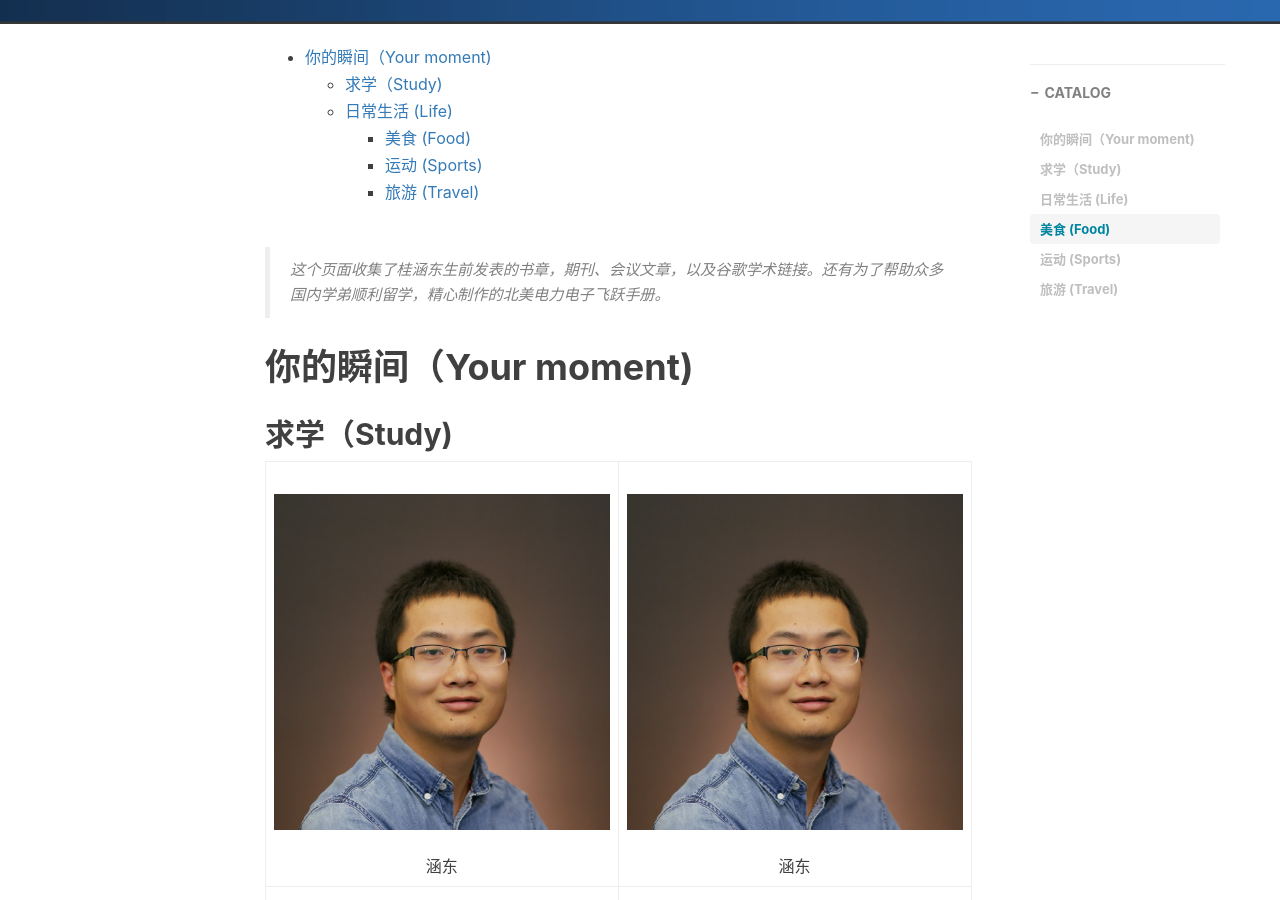
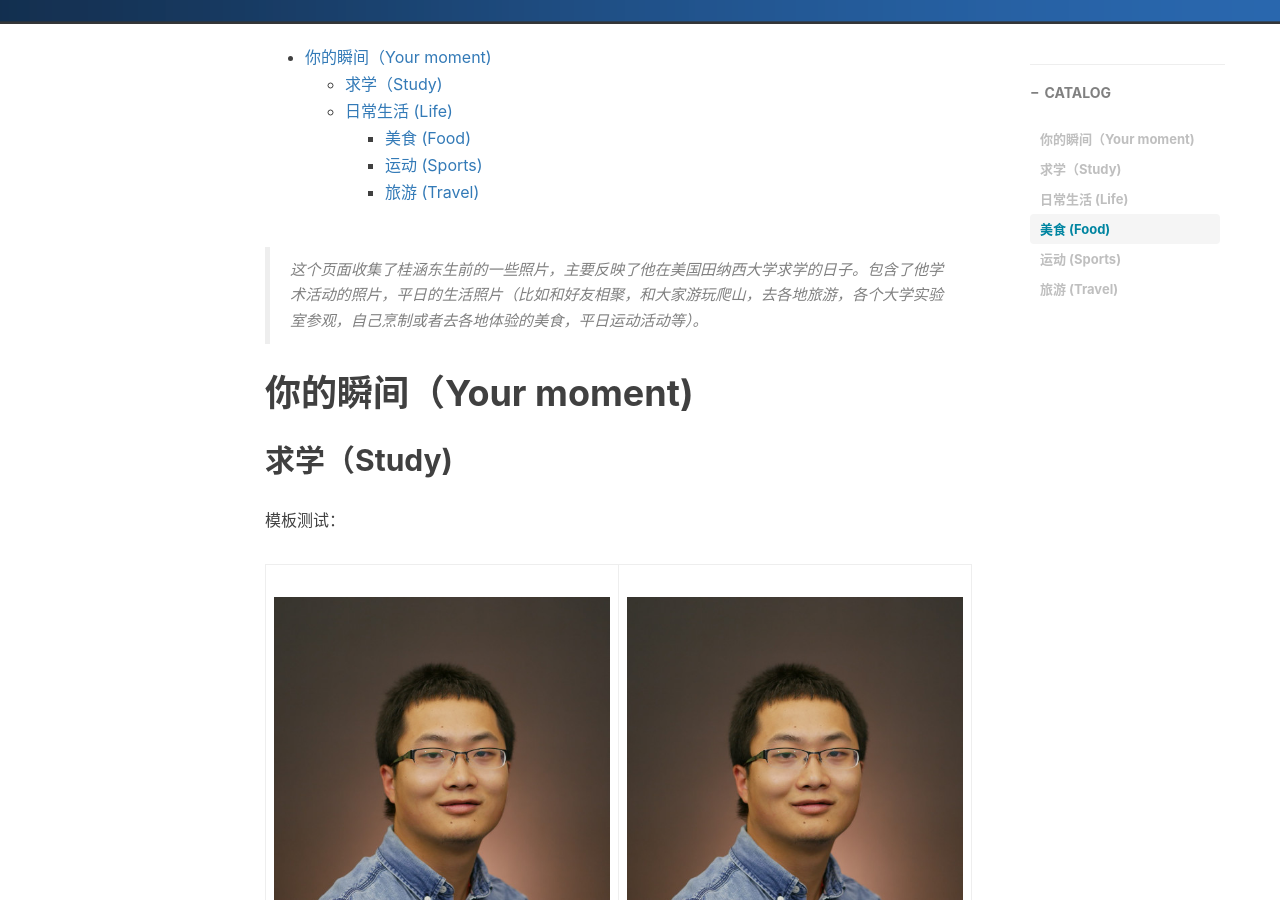
Before and after one commit to HandongGui/HandongGui.github.io, a Jekyll site: the page built from _posts/2020-08-03-Moment.md, in a window 1280 px wide and 900 px high, scrolled down 541 px. Built offline with Jekyll 4.4.1, drawn with Linux system fonts in a browser that asks for light colours; nearby versions of some CDN libraries; comment, search, counter and statistics services are not loaded.

Commit message:
Update 2020-08-03-Moment.md

```diff
--- a/_posts/2020-08-03-Moment.md
+++ b/_posts/2020-08-03-Moment.md
@@ -15,13 +15,12 @@ tags:
 * Catalog
 {:toc #markdown-toc}
 
-> 这个页面收集了桂涵东生前发表的书章，期刊、会议文章，以及谷歌学术链接。还有为了帮助众多国内学弟顺利留学，精心制作的北美电力电子飞跃手册。
-
+> 这个页面收集了桂涵东生前的一些照片，主要反映了他在美国田纳西大学求学的日子。包含了他学术活动的照片，平日的生活照片（比如和好友相聚，和大家游玩爬山，去各地旅游，各个大学实验室参观，自己烹制或者去各地体验的美食，平日运动活动等）。
 
 # 你的瞬间（Your moment)
 
 ## 求学（Study)
-
+模板测试：
 <table>
     <tr>
         <td ><center><img src="../../../../img/moment/1portrait.jpg"> 涵东 </center></td>
```
